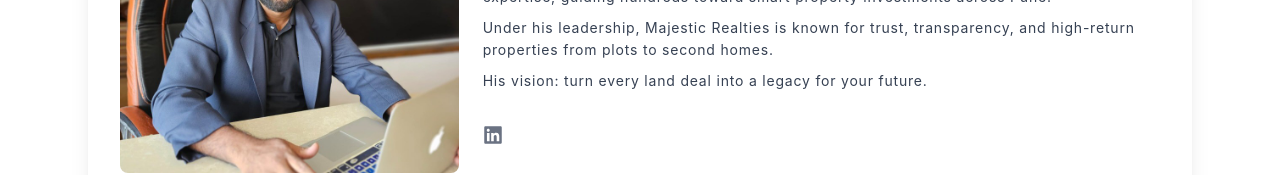
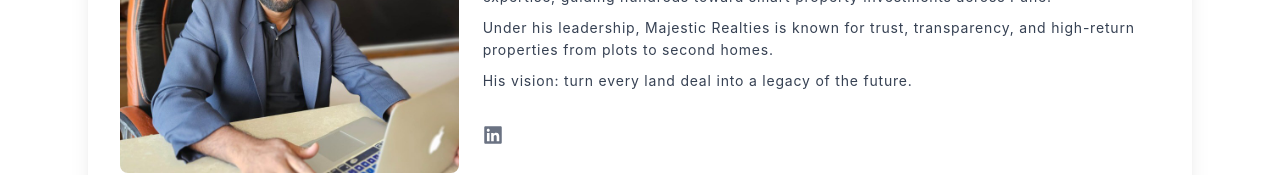
Before and after one commit to amolkadam5256/majestic-realties-website, a React (Vite) app: page /about in a window 1280 px wide. Shown: the part 1820-1995 px from the top of the page. Built offline with nearby package versions, Linux system fonts and the light colour scheme.

Commit message:
first commit

```diff
--- a/src/components/AboutComp/TeamCardCompact.jsx
+++ b/src/components/AboutComp/TeamCardCompact.jsx
@@ -62,7 +62,7 @@ const FounderCard = () => (
           Under his leadership, Majestic Realties is known for trust, transparency, and high-return properties from plots to second homes.
         </p>
         <p>
-          His vision: turn every land deal into a legacy for your future.
+          His vision: turn every land deal into a legacy of the future.
         </p>
       </section>
 
```
